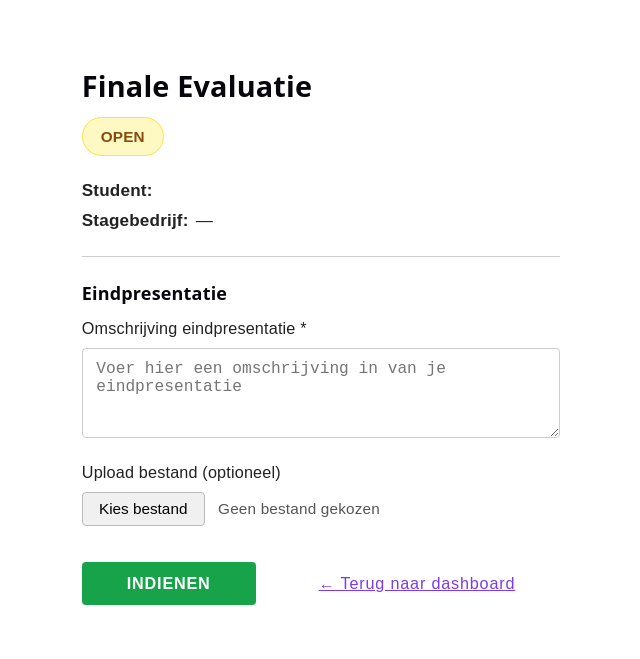
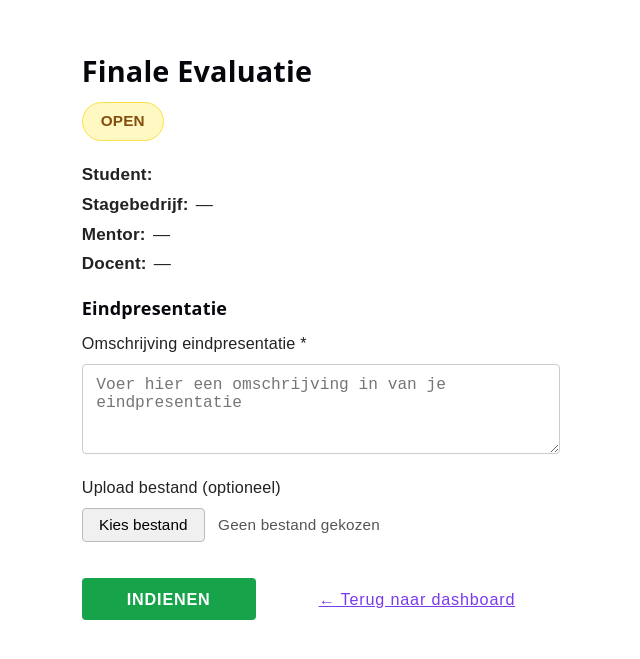
Before and after one commit to Programming-Project-stage-applicatie/stage-app, a React app in the folder frontend/: page /finale-evaluatie in a window 1280 px wide. Shown: the part 101-760 px from the top of the page, without its empty margins (343-983 px from the left). Built offline with nearby package versions, Linux system fonts and the light colour scheme; no server answers; the HTML template or start-up script is replaced by a standard one.

Commit message:
info stagebedrijf, docent en mentor boven aan pagina

```diff
--- a/frontend/src/pages/FinaleEvaluatieStudent.jsx
+++ b/frontend/src/pages/FinaleEvaluatieStudent.jsx
@@ -128,17 +128,17 @@ function handleVerwijderBestand() {
   </p>
   <p style={s.infoRegel}>
     <span style={s.infoLabel}>Stagebedrijf:</span>
-          {evaluatie.bedrijf || "—"}
+    {evaluatie.company || "—"}
+  </p>
+  <p style={s.infoRegel}>
+    <span style={s.infoLabel}>Mentor:</span>
+    {evaluatie.mentor_naam || "—"}
+  </p>
+  <p style={s.infoRegel}>
+    <span style={s.infoLabel}>Docent:</span>
+    {evaluatie.docent_naam || "—"}
   </p>
 </div>
-
-      <hr style={s.lijn} />
-
-      {alleenLezen && (
-        <div style={s.statusMelding}>
-          ✅ Je eindpresentatie is <strong>{vertaalStatus(evaluatie.status)}</strong>. Je kan deze niet meer bewerken.
-        </div>
-      )}
 
       <section style={s.sectie}>
         <h2 style={s.sectietitel}>Eindpresentatie</h2>
```
Also changed, not shown: 1 other file (tests, documents, lock files or other folders). Lines whose indentation alone changed are shown as unchanged.
